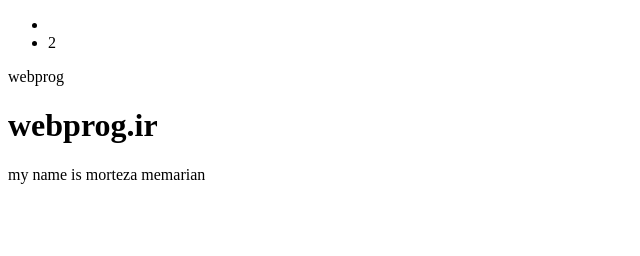
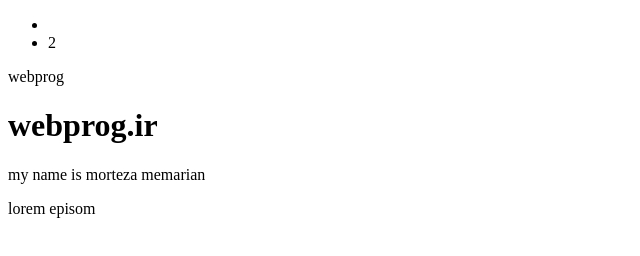
Before and after one commit to morteza-7070/git3, a plain HTML site: page index.html in a window 1280 px wide. Shown: the whole page, without its empty margins (0-640 px from the left). Drawn offline with Linux system fonts and the light colour scheme.

Commit message:
add lorem

```diff
--- a/index.html
+++ b/index.html
@@ -25,5 +25,6 @@
    </header>
     <h1>webprog.ir</h1>
     <p>my name is morteza memarian</p>
+    <p>lorem episom</p>
 </body>
 </html>
```
